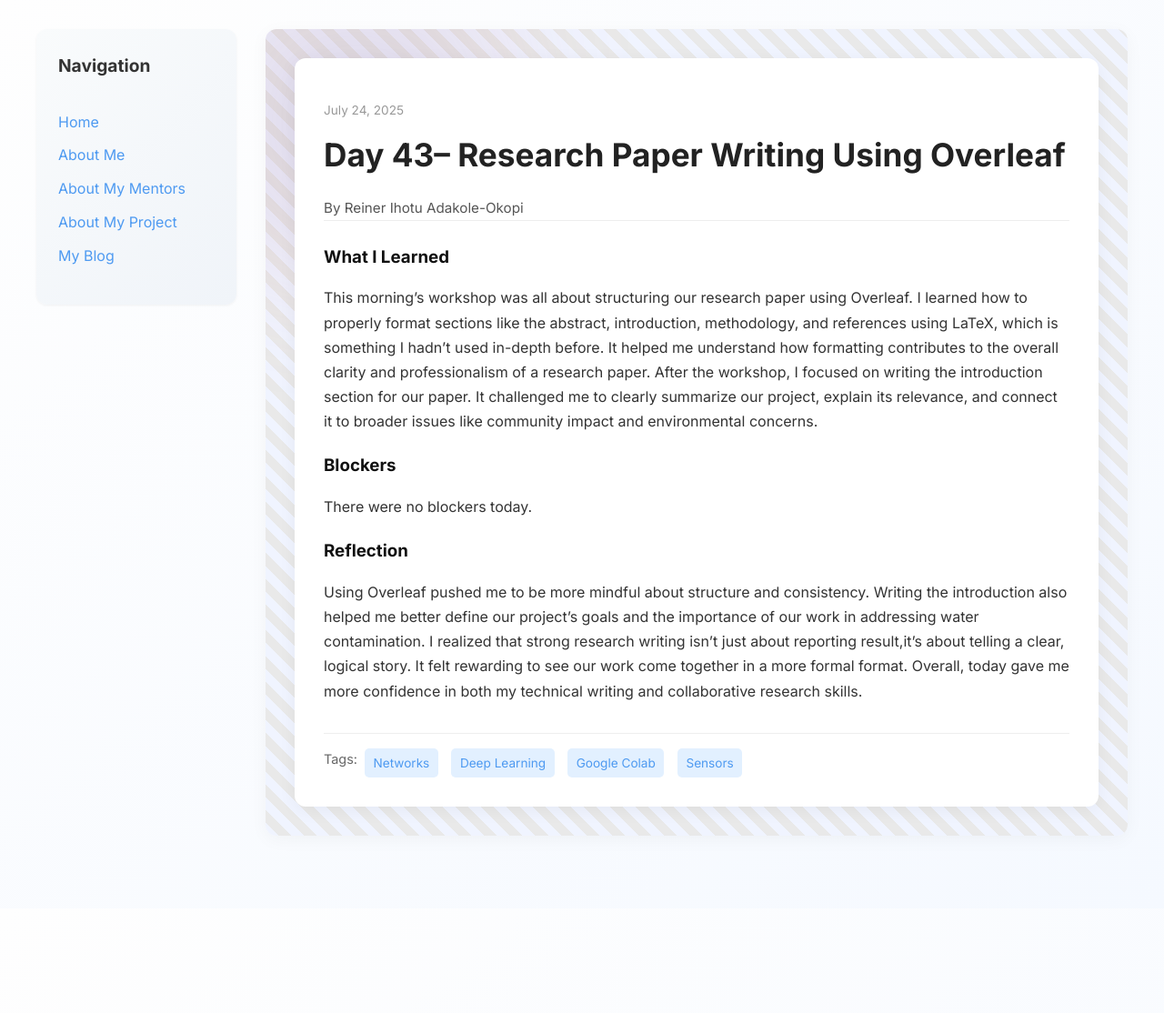
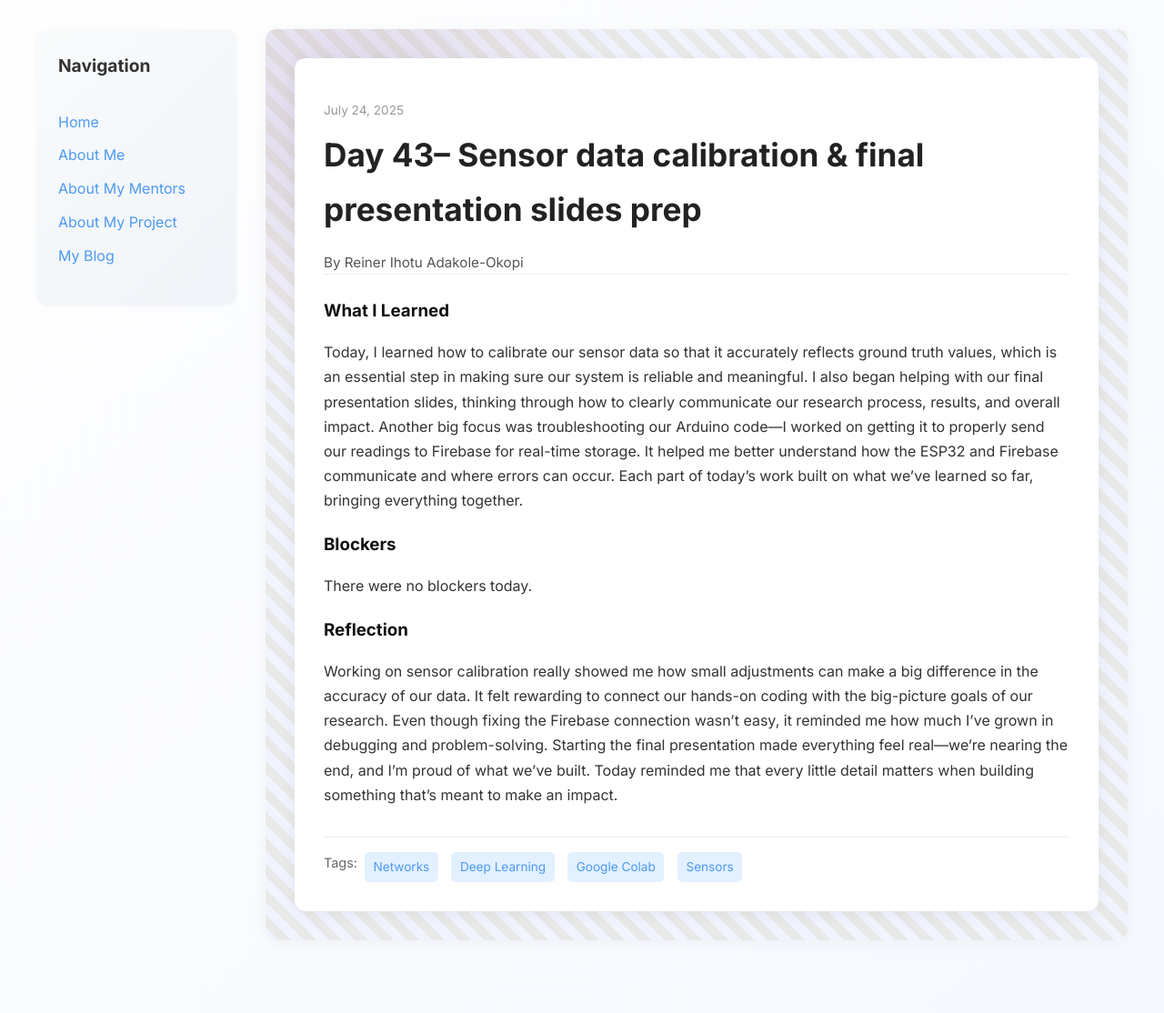
Before and after one commit to Reiner343/Reiner343.github.io, a Jekyll site: the page built from _posts/2025-07-24-day-43.md, in a window 1280 px wide. Shown: the whole page at 91% size. Built offline with Jekyll 4.4.1, drawn with Linux system fonts in a browser that asks for light colours; before the commit the page ends 999 px from its top, so only the background shows below that.

Commit message:
Update 2025-07-24-day-43.md

```diff
--- a/_posts/2025-07-24-day-43.md
+++ b/_posts/2025-07-24-day-43.md
@@ -1,17 +1,17 @@
 ---
 layout: post
-title: "Day 43– Research Paper Writing Using Overleaf"
+title: "Day 43– Sensor data calibration & final presentation slides prep"
 date: 2025-07-24
 author: Reiner Ihotu Adakole-Okopi
 permalink: /day43.html
 tags: ["Networks", "Deep Learning", "Google Colab", "Sensors"]
 
 what_i_learned: |
-  This morning’s workshop was all about structuring our research paper using Overleaf. I learned how to properly format sections like the abstract, introduction, methodology, and references using LaTeX, which is something I hadn’t used in-depth before. It helped me understand how formatting contributes to the overall clarity and professionalism of a research paper. After the workshop, I focused on writing the introduction section for our paper. It challenged me to clearly summarize our project, explain its relevance, and connect it to broader issues like community impact and environmental concerns.
+  Today, I learned how to calibrate our sensor data so that it accurately reflects ground truth values, which is an essential step in making sure our system is reliable and meaningful. I also began helping with our final presentation slides, thinking through how to clearly communicate our research process, results, and overall impact. Another big focus was troubleshooting our Arduino code—I worked on getting it to properly send our readings to Firebase for real-time storage. It helped me better understand how the ESP32 and Firebase communicate and where errors can occur. Each part of today’s work built on what we’ve learned so far, bringing everything together.
 
 blockers: |
   There were no blockers today.
 
 reflection: |
-  Using Overleaf pushed me to be more mindful about structure and consistency. Writing the introduction also helped me better define our project’s goals and the importance of our work in addressing water contamination. I realized that strong research writing isn’t just about reporting result,it’s about telling a clear, logical story. It felt rewarding to see our work come together in a more formal format. Overall, today gave me more confidence in both my technical writing and collaborative research skills.
+  Working on sensor calibration really showed me how small adjustments can make a big difference in the accuracy of our data. It felt rewarding to connect our hands-on coding with the big-picture goals of our research. Even though fixing the Firebase connection wasn’t easy, it reminded me how much I’ve grown in debugging and problem-solving. Starting the final presentation made everything feel real—we’re nearing the end, and I’m proud of what we’ve built. Today reminded me that every little detail matters when building something that’s meant to make an impact.
 ---
```
